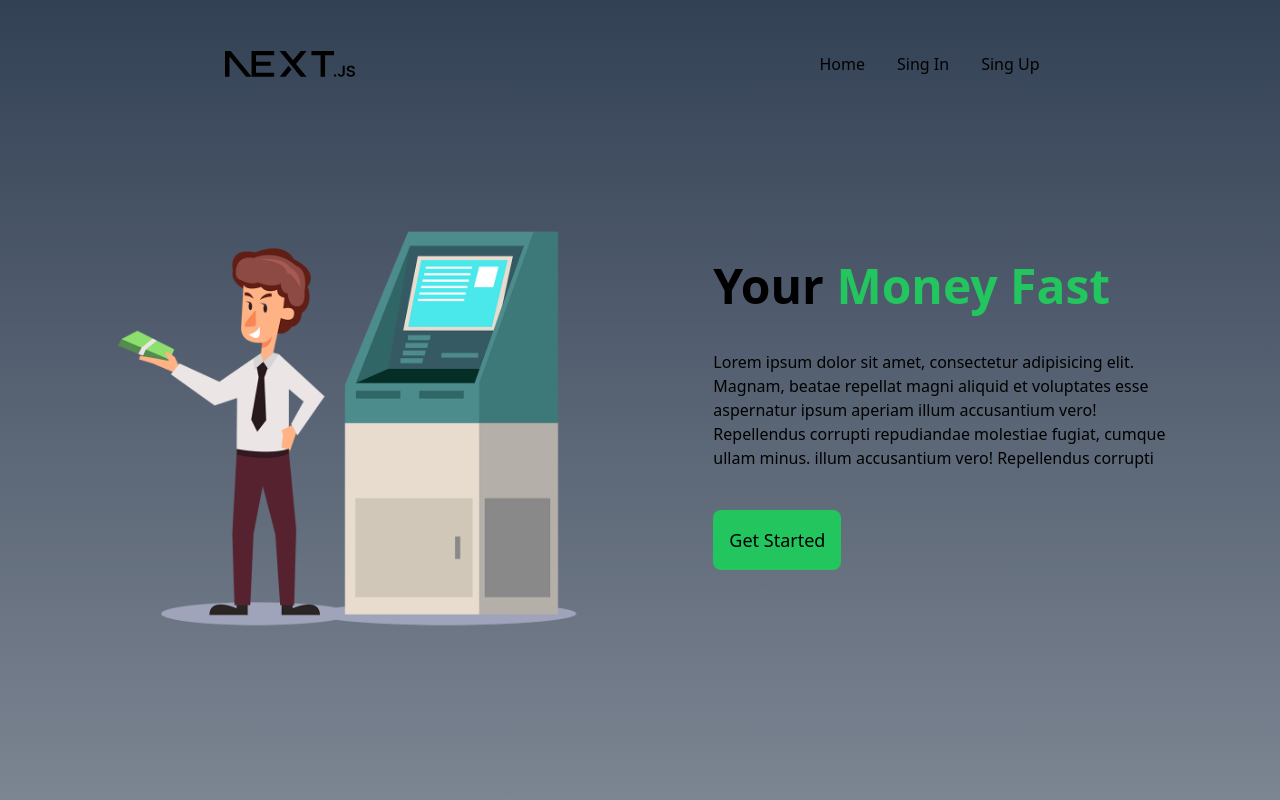
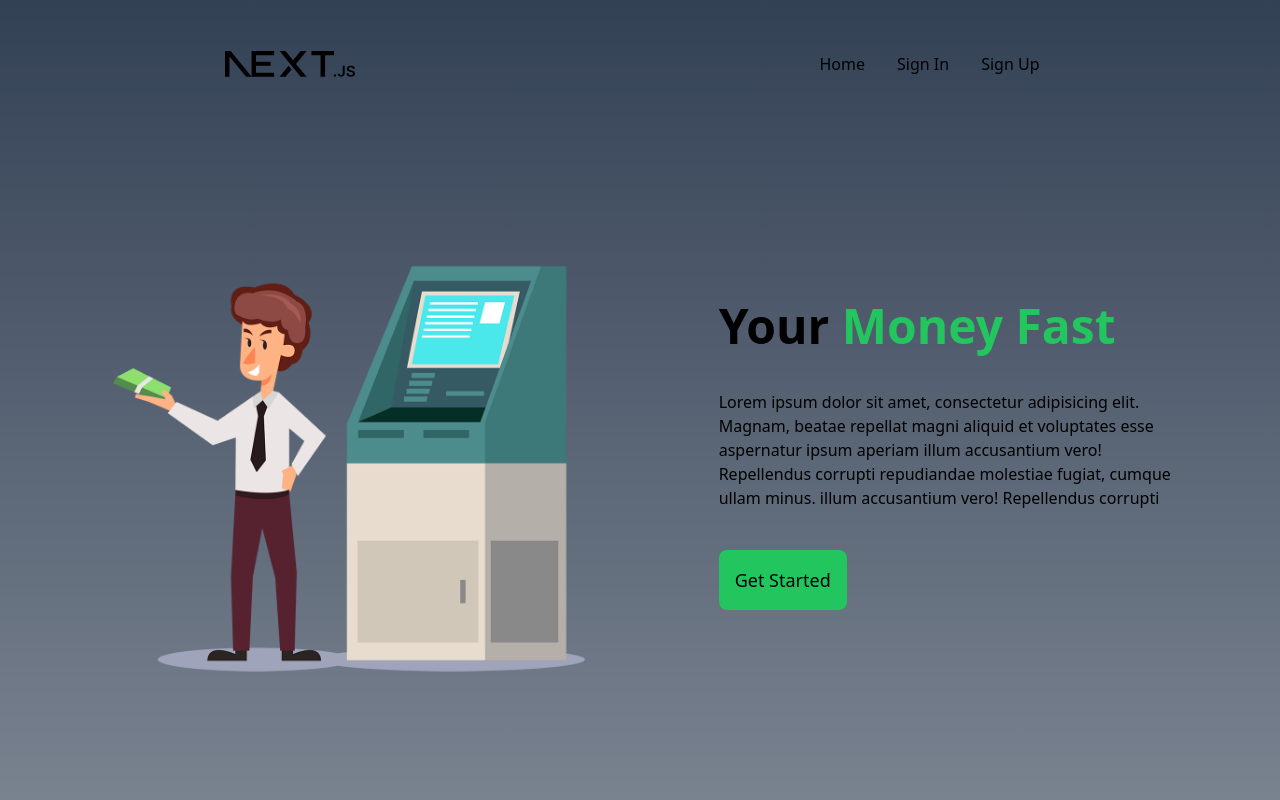
Before and after one commit to GustavoSod/bank-dashboard, a Next.js app: page / in a window 1280 px wide. Shown: the top 800 px of the page. Built offline with nearby package versions, Linux system fonts and the light colour scheme.

Commit message:
fix home texts

```diff
--- a/src/app/layout.tsx
+++ b/src/app/layout.tsx
@@ -28,8 +28,8 @@ export default function RootLayout({
           />
           <ul className="flex sm:relative absolute sm:mt-0 mt-32">
             <Link href="/" className="p-4 hover:text-green-500">Home</Link>
-            <Link href="/singIn" className="p-4 hover:text-green-500">Sing In</Link>
-            <Link href="/singIn" className="p-4 hover:text-green-500">Sing Up</Link>
+            <Link href="/signIn" className="p-4 hover:text-green-500">Sign In</Link>
+            <Link href="/signIn" className="p-4 hover:text-green-500">Sign Up</Link>
           </ul>
         </div>
         {children}
--- a/src/components/presentation/index.tsx
+++ b/src/components/presentation/index.tsx
@@ -2,8 +2,8 @@ import Image from "next/image";
 
 export default function Presentation() {
   return (
-    <div className="flex items-center w-full justify-evenly flex-wrap lg:mb-24 mb-16 mt-12">
-      <div className="relative h-[60vh] w-[68vh]">
+    <div className="flex lg:flex-row lg:justify-evenly flex-col-reverse items-center w-full justify-center lg:mb-24 mb-16 mt-12">
+      <div className="relative lg:h-[70vh] lg:w-[70vh] sm:h-[50vh] sm:w-[55vh] h-[50vh] w-[40vh] lg:mt-0 mt-20 object-contain">
         <Image
           src="/manmachine.png"
           alt="Bank logo"
```
Also changed, not shown: src/app/signIn/page.tsx (renamed from src/app/singIn/page.tsx).
